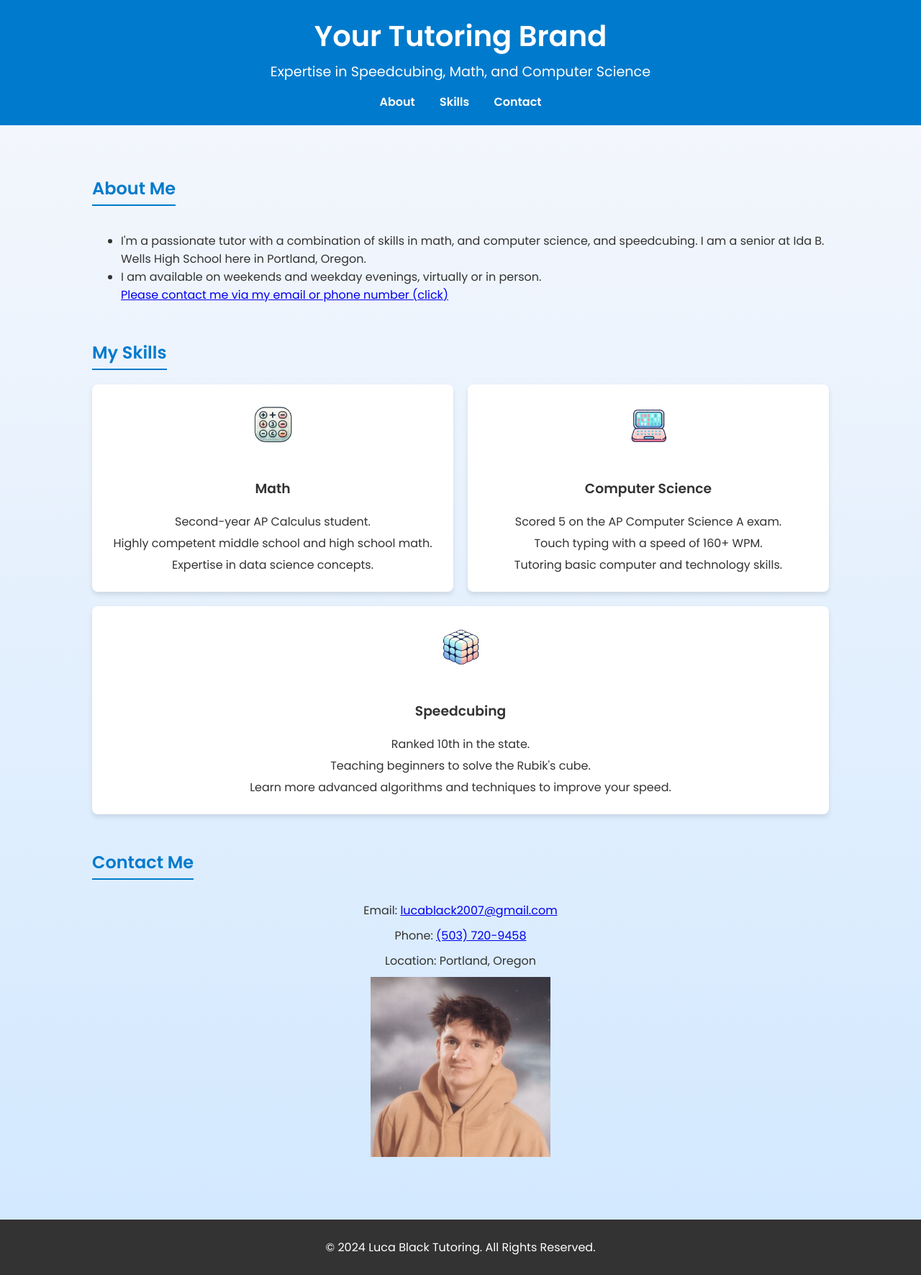
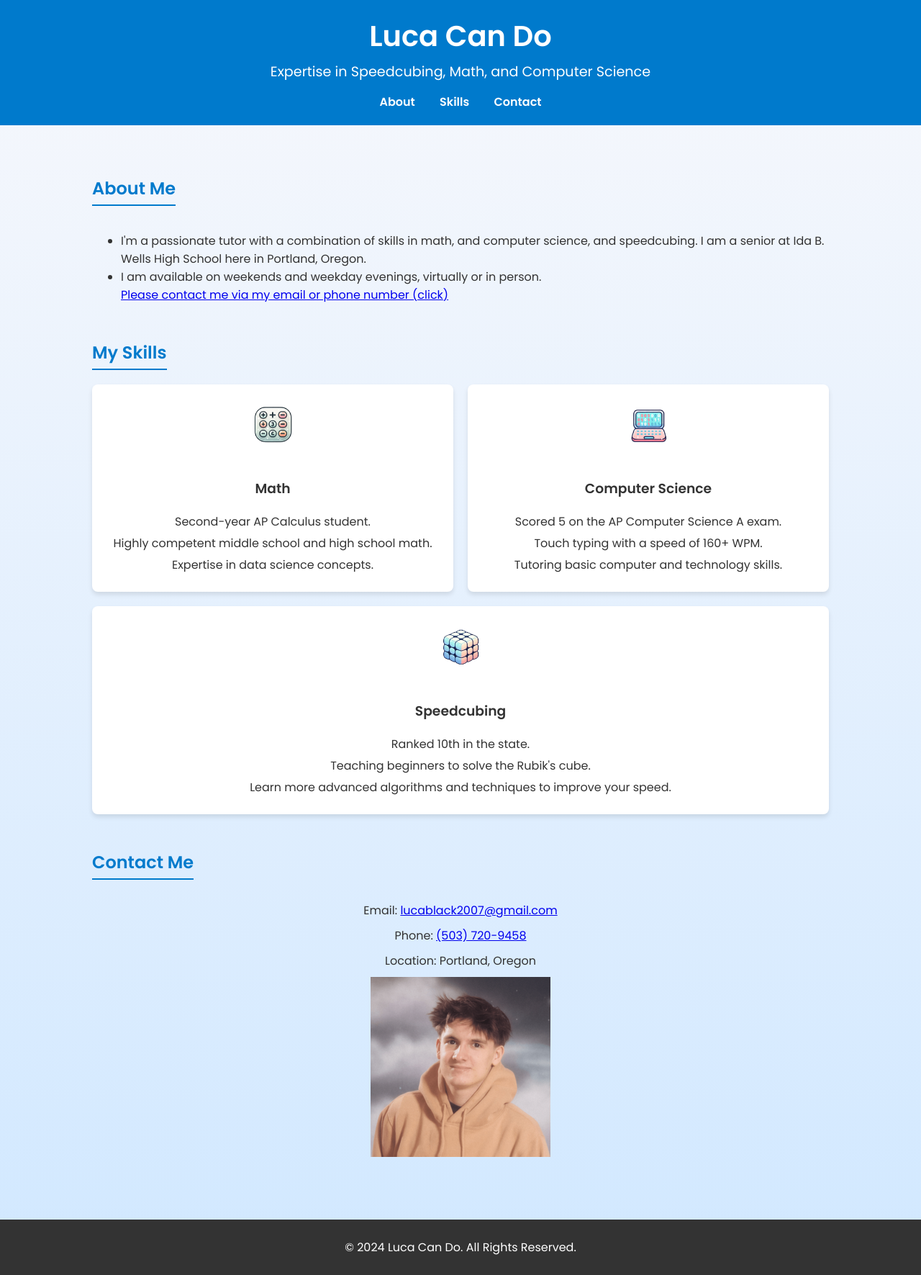
Before and after one commit to LucaBlack2007/LucaBlack2007.github.io, a plain HTML site: page index.html in a window 1280 px wide. Shown: the whole page at 72% size. Drawn offline with Linux system fonts and the light colour scheme.

Commit message:
Update index.html changed names

```diff
--- a/index.html
+++ b/index.html
@@ -3,7 +3,7 @@
 <head>
     <meta charset="UTF-8">
     <meta name="viewport" content="width=device-width, initial-scale=1.0">
-    <title>Your Tutoring Brand</title>
+    <title>Luca Can Do</title>
     <link href="https://fonts.googleapis.com/css2?family=Poppins:wght@300;400;600&display=swap" rel="stylesheet">
     <style>
         body {
@@ -95,7 +95,7 @@
 </head>
 <body>
     <header>
-        <h1>Your Tutoring Brand</h1>
+        <h1>Luca Can Do</h1>
         <p>Expertise in Speedcubing, Math, and Computer Science</p>
         <nav>
             <a href="#about">About</a>
@@ -159,7 +159,7 @@
     </main>
 
     <footer>
-        <p>&copy; 2024 Luca Black Tutoring. All Rights Reserved.</p>
+        <p>&copy; 2024 Luca Can Do. All Rights Reserved.</p>
     </footer>
 
 </body>
```
